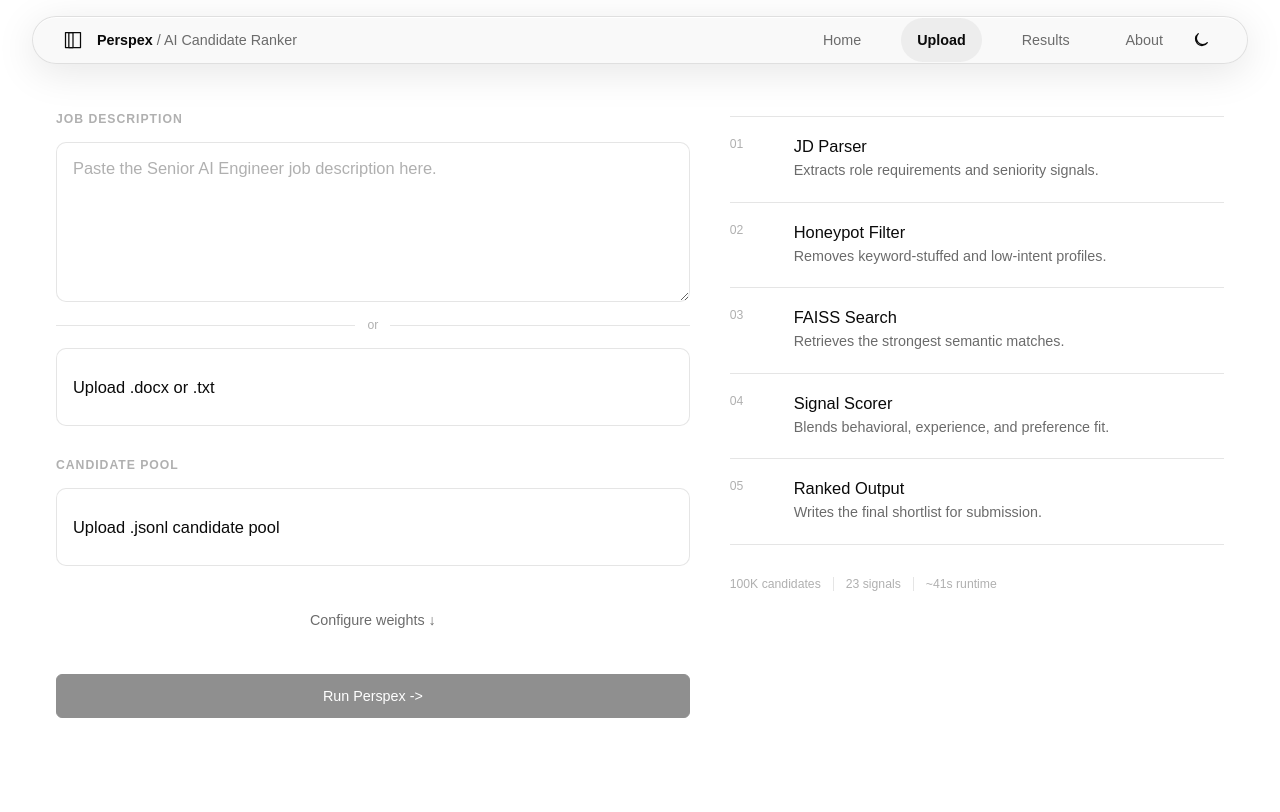
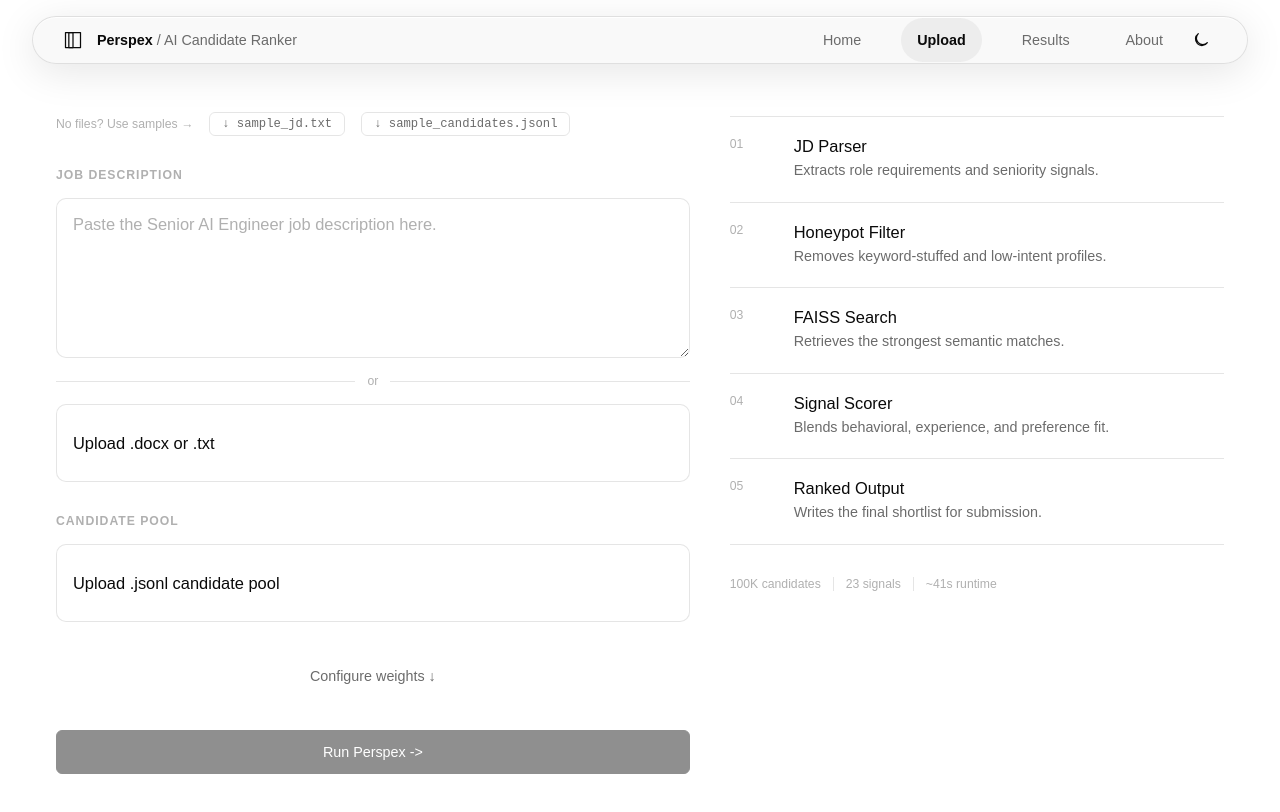
Before and after one commit to aliaspiyush/perspex, a React (Vite) app: page /#home in a window 1280 px wide. Both pictures are taken after a click on the button "Upload". Shown: the top 812 px of the page. Built offline with nearby package versions, Linux system fonts and the light colour scheme; a web font is replaced by a local one.

Commit message:
feat: Add sample JD + candidate pool files with download links on Upload page

```diff
--- a/src/index.css
+++ b/src/index.css
@@ -242,6 +242,37 @@ svg {
   width: min(100%, 76rem);
   margin-inline: auto;
   padding: var(--section-space) var(--space-6);
+}
+
+.sample-strip {
+  display: flex;
+  align-items: center;
+  gap: var(--space-4);
+  flex-wrap: wrap;
+}
+
+.sample-strip-label {
+  color: var(--color-text-faint);
+  font-size: var(--text-xs);
+}
+
+.sample-link {
+  display: inline-flex;
+  align-items: center;
+  gap: var(--space-1);
+  padding: var(--space-1) var(--space-3);
+  border: 1px solid var(--color-border);
+  border-radius: var(--radius-control);
+  color: var(--color-text-muted);
+  font-size: var(--text-xs);
+  font-weight: 500;
+  font-family: var(--font-mono);
+  transition: border-color 0.15s ease, color 0.15s ease;
+}
+
+.sample-link:hover {
+  border-color: var(--color-border-strong);
+  color: var(--color-text);
 }
 
 .upload-layout {
--- a/src/views/UploadView.jsx
+++ b/src/views/UploadView.jsx
@@ -96,6 +96,26 @@ export default function UploadView({
   return (
     <div className="page upload-layout">
       <section className="upload-form" aria-label="Ranking setup">
+
+        {/* Sample files strip */}
+        <div className="sample-strip">
+          <span className="sample-strip-label">No files? Use samples →</span>
+          <a
+            className="sample-link"
+            href="/sample_jd.txt"
+            download="sample_jd.txt"
+          >
+            ↓ sample_jd.txt
+          </a>
+          <a
+            className="sample-link"
+            href="/sample_candidates.jsonl"
+            download="sample_candidates.jsonl"
+          >
+            ↓ sample_candidates.jsonl
+          </a>
+        </div>
+
         <div className="form-section">
           <p className="section-label">Job Description</p>
           {!jdFile ? (
```
Also changed, not shown: public/sample_jd.txt (added), 1 other file (tests, documents, lock files or other folders).
